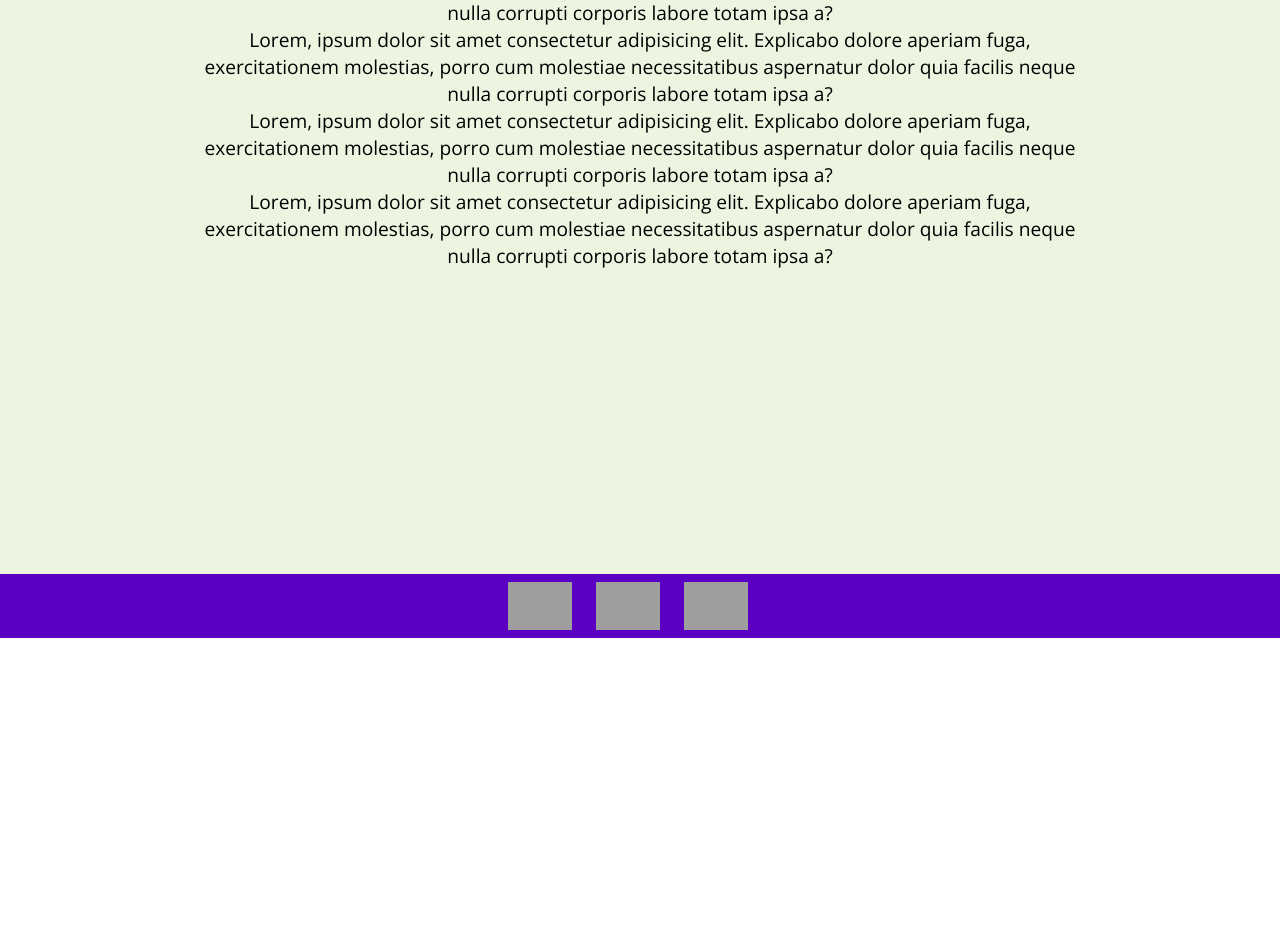
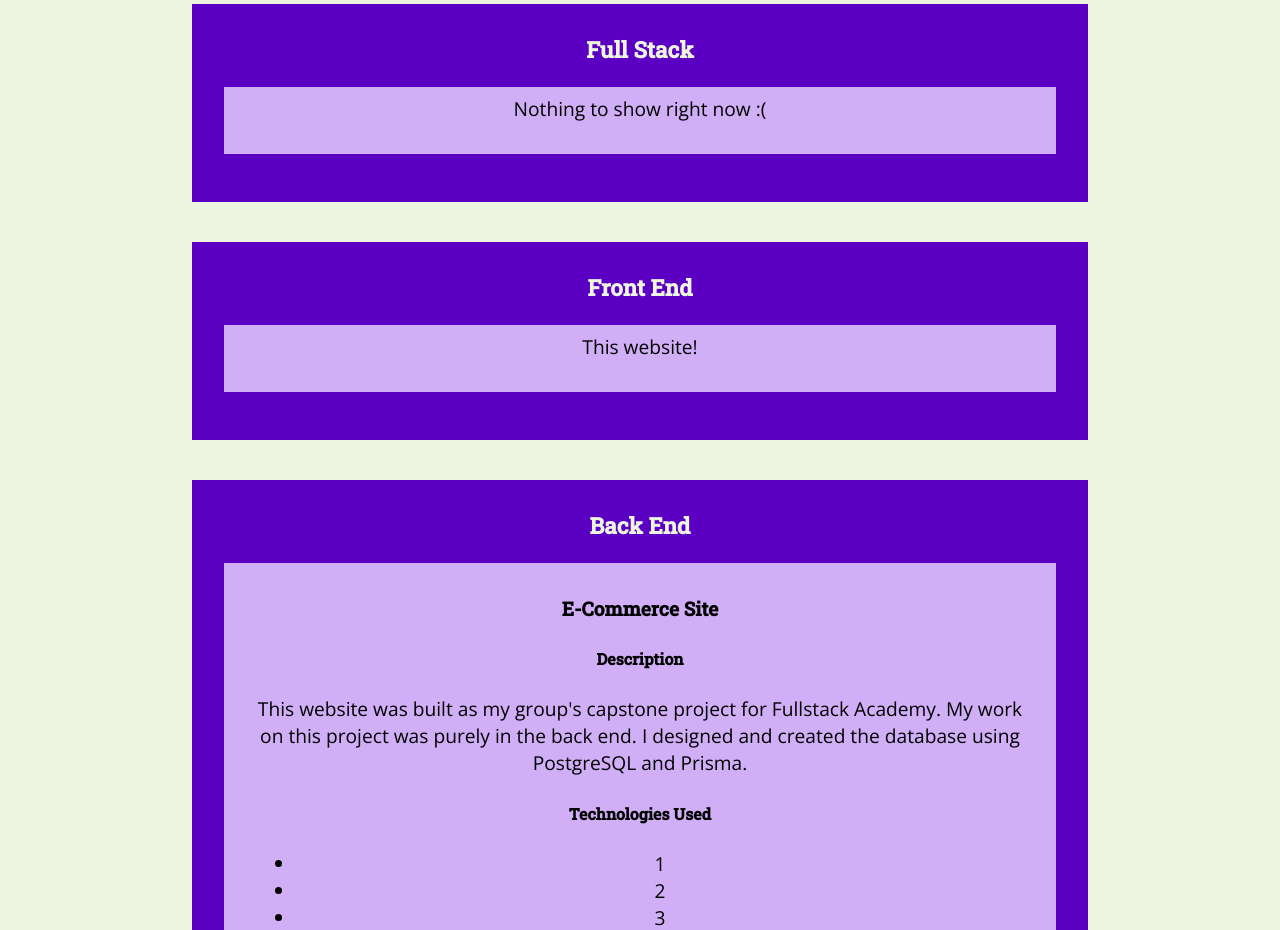
Before and after one commit to Nik-McKnight/portfolio, a React (Create React App) app: page /projects in a window 1280 px wide. Shown: the part 162-1092 px from the top of the page. Before the commit the page ends 800 px from the top, so only its background shows below. Built offline with nearby package versions, Linux system fonts and the light colour scheme; grey boxes are pictures that could not be loaded.

Commit message:
built project component

```diff
--- /dev/null
+++ b/src/components/Project.jsx
@@ -0,0 +1,42 @@
+import React from "react";
+import { useState } from "react";
+import { useEffect } from "react";
+
+export default function Project({ name, description, technologies, links }) {
+  const [techsToDisplay, setTechsToDisplay] = useState([]);
+  const [linksToDisplay, setLinksToDisplay] = useState([]);
+  // useEffect(() => {
+  //     const getTech
+  // }, [])
+
+  useEffect(() => {
+    const getTechsToDisplay = technologies.map((technology, i) => {
+      return <li>{technology}</li>;
+    });
+    const getLinksToDisplay = links.map((link, i) => {
+      return (
+        <li>
+          {link.description}: {link.url}
+        </li>
+      );
+    });
+    setTechsToDisplay(getTechsToDisplay);
+    setLinksToDisplay(getLinksToDisplay);
+  }, [technologies]);
+
+  return (
+    <div>
+      <div className="project">
+        <h4>{name}</h4>
+        <div>
+          <h5>Description</h5>
+          <div>{description}</div>
+          <h5>Technologies Used</h5>
+          <ul>{techsToDisplay}</ul>
+          <h5>Links</h5>
+          <ul>{linksToDisplay}</ul>
+        </div>
+      </div>
+    </div>
+  );
+}
--- a/src/components/Projects.jsx
+++ b/src/components/Projects.jsx
@@ -1,32 +1,48 @@
 import React from "react";
+import Project from "./Project";
 
 export default function Projects() {
   return (
     <div class="content">
-      My Projects
-      <div>
-        Lorem, ipsum dolor sit amet consectetur adipisicing elit. Explicabo
-        dolore aperiam fuga, exercitationem molestias, porro cum molestiae
-        necessitatibus aspernatur dolor quia facilis neque nulla corrupti
-        corporis labore totam ipsa a?
+      <h2>My Projects</h2>
+      <div className="category">
+        <h3>Full Stack</h3>
+        <div className="project">Nothing to show right now :(</div>
       </div>
-      <div>
-        Lorem, ipsum dolor sit amet consectetur adipisicing elit. Explicabo
-        dolore aperiam fuga, exercitationem molestias, porro cum molestiae
-        necessitatibus aspernatur dolor quia facilis neque nulla corrupti
-        corporis labore totam ipsa a?
+      <div className="category">
+        <h3>Front End</h3>
+        <div className="project">This website!</div>
       </div>
-      <div>
-        Lorem, ipsum dolor sit amet consectetur adipisicing elit. Explicabo
-        dolore aperiam fuga, exercitationem molestias, porro cum molestiae
-        necessitatibus aspernatur dolor quia facilis neque nulla corrupti
-        corporis labore totam ipsa a?
+      <div className="category">
+        {/* <h3>Back End</h3>
+        <div className="project">
+          <h4>E-Commerce Site</h4>
+          <div>
+            <h5>Description</h5>
+            <div>
+              This website was built as my capstone project for Fullstack
+              Academy. My work on this project was purely in the back end. I
+              designed and created the database using PostgreSQL
+            </div>
+            <h5>Links</h5>
+            <ul>Website</ul>
+            <h5>Technologies Used</h5>
+            <ul>Website</ul>
+          </div>
+        </div> */}
+        <h3>Back End</h3>
+        <Project
+          name="E-Commerce Site"
+          description="This website was built as my group's capstone project for Fullstack
+              Academy. My work on this project was purely in the back end. I
+              designed and created the database using PostgreSQL and Prisma."
+          technologies={["1", "2", "3"]}
+          links={[]}
+        ></Project>
       </div>
-      <div>
-        Lorem, ipsum dolor sit amet consectetur adipisicing elit. Explicabo
-        dolore aperiam fuga, exercitationem molestias, porro cum molestiae
-        necessitatibus aspernatur dolor quia facilis neque nulla corrupti
-        corporis labore totam ipsa a?
+      <div className="category">
+        <h3>Other</h3>
+        <div className="project"></div>
       </div>
     </div>
   );
--- a/src/style/Content.css
+++ b/src/style/Content.css
@@ -29,7 +29,7 @@ a:hover {
     padding-bottom: 10vh;
 }
 
-.about {
+.about, .category {
     background-color: #5b00c3;
     color: #EDF5E1;
     padding: 1vh 2vh 2vh 2vh;
@@ -37,7 +37,7 @@ a:hover {
     place-content: center;
 }
 
-.about > div {
+.about > div, .project {
     background-color: #d1aff7;
     color:black;
     width: auto;
@@ -45,11 +45,11 @@ a:hover {
     margin: 1vh 2vh 4vh 2vh;
 }
 
-.about > div > a {
+.about > div > a, .project>a {
     color: #5b00c3;
     font-size: x-large;
 }
 
-.about > div > a:hover {
+.about > div > a:hover, .project>a:hover {
     color: #EDF5E1;
 }
```
